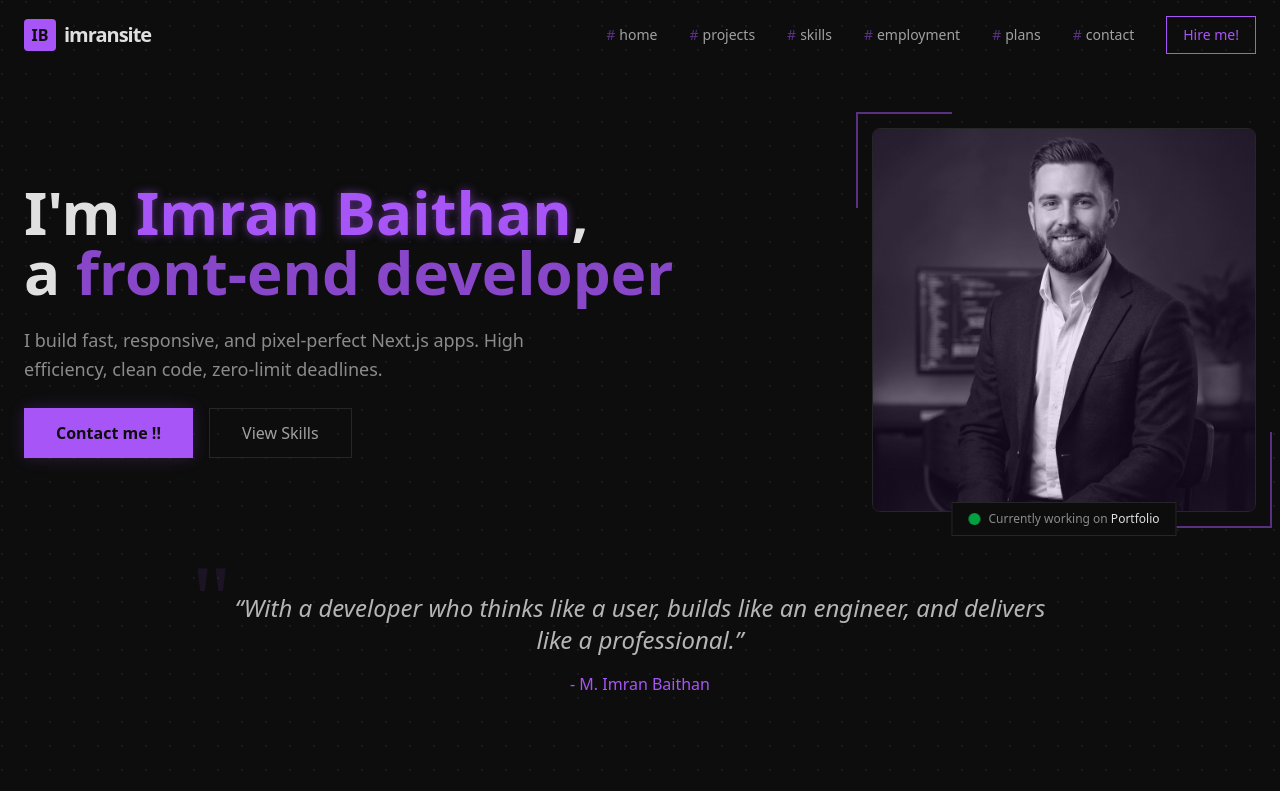
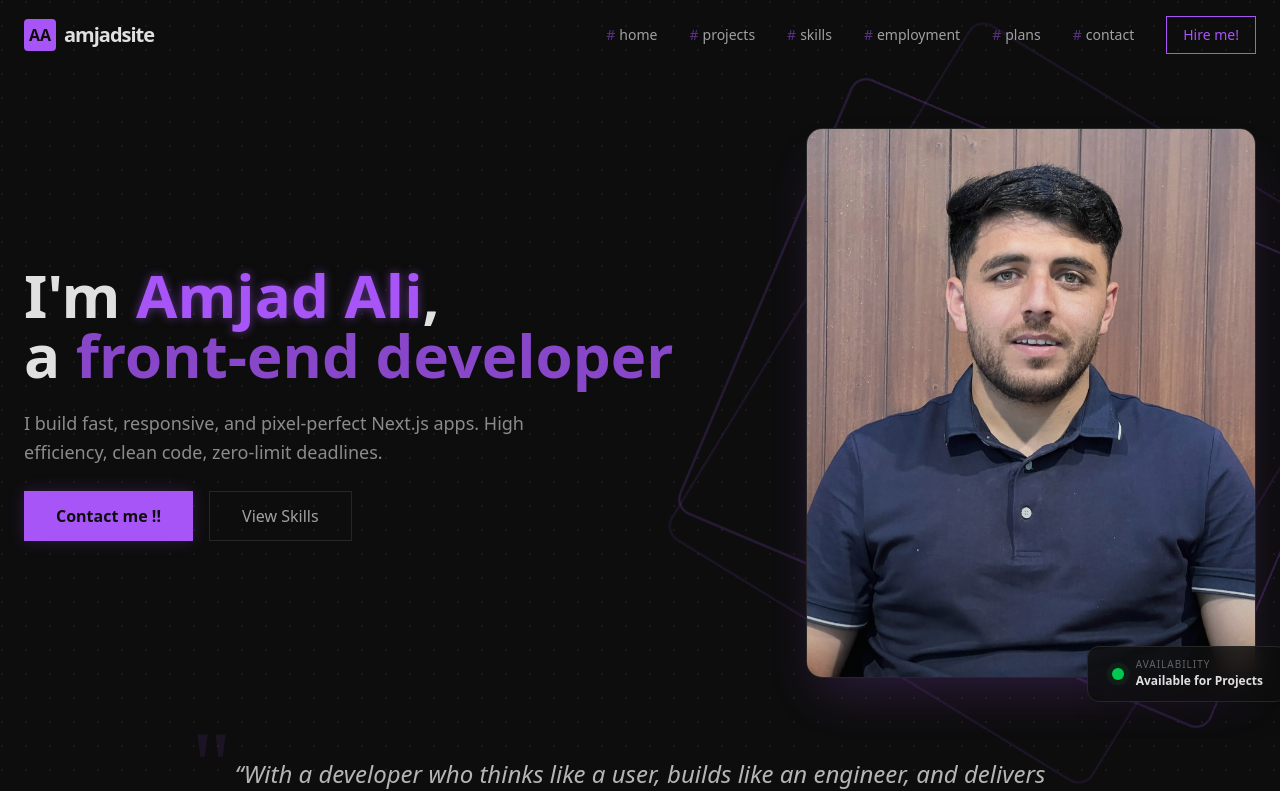
Before and after one commit to Amjad-722/Amjad.site, a Next.js app: page / in a window 1280 px wide. Shown: the top 791 px of the page. Built offline with nearby package versions, Linux system fonts and the light colour scheme.

Commit message:
ufpated geroe image

```diff
--- a/src/app/layout.tsx
+++ b/src/app/layout.tsx
@@ -13,7 +13,7 @@ const jetbrainsMono = JetBrains_Mono({
 });
 
 export const metadata: Metadata = {
-  title: "Imran Baithan | Front-end Developer",
+  title: "Amjad Ali | Front-end Developer",
   description: "I build fast, responsive, and beautiful web applications with modern technologies.",
 };
 
--- a/src/components/employment.tsx
+++ b/src/components/employment.tsx
@@ -6,7 +6,7 @@ import { motion } from "framer-motion";
 const experiences = [
   {
     title: "Full-stack Developer / Owner",
-    company: "Imran.me",
+    company: "Amjad.me",
     period: "January 2021 - Present",
     description: [
       "Built and maintained complex web applications using Next.js and Supabase.",
--- a/src/components/footer-sections.tsx
+++ b/src/components/footer-sections.tsx
@@ -8,7 +8,7 @@ const testimonials = [
   {
     name: "Ahmad Suleiman",
     role: "CEO at TechFlow",
-    content: "Imran delivered a high-quality dashboard that exceeded our expectations. His attention to detail is remarkable.",
+    content: "Amjad Ali delivered a high-quality dashboard that exceeded our expectations. His attention to detail is remarkable.",
     stars: 5,
   },
   {
@@ -87,14 +87,14 @@ export const Contact = () => {
             <div className="border border-border p-6 space-y-4 max-w-sm">
               <h4 className="font-bold font-mono text-accent">Message me here</h4>
               <div className="space-y-2">
-                <a href="mailto:imran@example.com" className="block text-sm text-foreground/60 hover:text-accent font-mono transition-colors">
-                   Email: imran@example.com
+                <a href="mailto:amjad@example.com" className="block text-sm text-foreground/60 hover:text-accent font-mono transition-colors">
+                   Email: amjad@example.com
                 </a>
                 <a href="#" className="block text-sm text-foreground/60 hover:text-accent font-mono transition-colors">
-                   Twitter: @imranbaithan
+                   Twitter: @amjadali
                 </a>
                 <a href="#" className="block text-sm text-foreground/60 hover:text-accent font-mono transition-colors">
-                   Discord: Imran#1234
+                   Discord: Amjad#1234
                 </a>
               </div>
             </div>
--- a/src/components/footer.tsx
+++ b/src/components/footer.tsx
@@ -8,10 +8,10 @@ export const Footer = () => {
           <div className="space-y-4">
             <div className="flex items-center gap-2">
               <div className="w-6 h-6 bg-accent rounded-sm flex items-center justify-center font-mono font-bold text-background text-xs">
-                IB
+                AA
               </div>
-              <span className="font-mono font-bold">imransite</span>
-              <span className="text-foreground/40 text-xs font-mono ml-4">imran@example.com</span>
+              <span className="font-mono font-bold">amjadsite</span>
+              <span className="text-foreground/40 text-xs font-mono ml-4">amjad@example.com</span>
             </div>
             <p className="text-sm text-foreground/60 font-mono">
               Front-end developer and UI designer
@@ -32,7 +32,7 @@ export const Footer = () => {
         </div>
 
         <div className="text-center text-foreground/30 text-[10px] font-mono">
-          © Copyright 2026. Made with Next.js, Tailwind, and Framer Motion by Imran.
+          © Copyright 2026. Made with Next.js, Tailwind, and Framer Motion by Amjad Ali.
         </div>
       </div>
     </footer>
--- a/src/components/hero.tsx
+++ b/src/components/hero.tsx
@@ -16,7 +16,7 @@ export const Hero = () => {
         >
           <div className="space-y-2">
             <h1 className="text-4xl md:text-6xl font-bold font-mono">
-              I&apos;m <span className="text-accent text-glow">Imran Baithan</span>,
+              I&apos;m <span className="text-accent text-glow">Amjad Ali</span>,
               <br />
               a <span className="text-accent/80">front-end developer</span>
             </h1>
@@ -38,29 +38,43 @@ export const Hero = () => {
         </motion.div>
 
         <motion.div
-          initial={{ opacity: 0, scale: 0.8 }}
-          animate={{ opacity: 1, scale: 1 }}
-          transition={{ duration: 0.6, delay: 0.2 }}
-          className="relative w-64 h-64 md:w-96 md:h-96"
+          initial={{ opacity: 0, scale: 0.9, rotate: -2 }}
+          animate={{ opacity: 1, scale: 1, rotate: 0 }}
+          transition={{ duration: 0.8, ease: "easeOut" }}
+          className="relative w-72 h-80 md:w-[450px] md:h-[550px]"
         >
-          {/* Decorative elements */}
-          <div className="absolute -top-4 -left-4 w-24 h-24 border-t-2 border-l-2 border-accent/50" />
-          <div className="absolute -bottom-4 -right-4 w-24 h-24 border-b-2 border-r-2 border-accent/50" />
+          {/* Animated decorative rings */}
+          <div className="absolute inset-0 border-2 border-accent/20 rounded-2xl -rotate-3 scale-105 animate-[spin_20s_linear_infinite]" />
+          <div className="absolute inset-0 border-2 border-accent/10 rounded-2xl rotate-6 scale-110 animate-[spin_15s_linear_infinite_reverse]" />
 
-          <div className="relative w-full h-full overflow-hidden border border-border rounded-lg group">
+          {/* Main image container with glassmorphism and glow */}
+          <div className="relative w-full h-full overflow-hidden border border-border rounded-2xl group shadow-2xl shadow-accent/20">
             <Image
-              src="/hero-portrait.png"
-              alt="Imran Baithan"
+              src="/hero-portrait.jpg"
+              alt="Amjad Ali"
               fill
-              className="object-cover grayscale hover:grayscale-0 transition-all duration-500 scale-110"
+              sizes="(max-width: 768px) 100vw, (max-width: 1200px) 50vw, 450px"
+              className="object-cover object-top transition-all duration-700 group-hover:scale-105"
               priority
             />
-            <div className="absolute inset-0 bg-accent/10 group-hover:bg-transparent transition-colors" />
+
+            {/* Subtle overlay gradient */}
+            <div className="absolute inset-0 bg-gradient-to-t from-background/40 to-transparent opacity-60 group-hover:opacity-30 transition-opacity" />
+
+            {/* Glow effect on hover */}
+            <div className="absolute inset-0 opacity-0 group-hover:opacity-100 transition-opacity duration-500 bg-accent/5 pointer-events-none" />
           </div>
 
-          <div className="absolute -bottom-6 left-1/2 -translate-x-1/2 w-max bg-background border border-border px-4 py-2 flex items-center gap-2">
-            <div className="w-3 h-3 bg-green-500 rounded-full animate-pulse" />
-            <span className="font-mono text-xs text-foreground/60">Currently working on <span className="text-foreground">Portfolio</span></span>
+          {/* Status Badge */}
+          <div className="absolute -bottom-6 right-4 md:-right-8 bg-background/80 backdrop-blur-md border border-border px-6 py-3 rounded-xl shadow-xl flex items-center gap-3">
+            <div className="relative">
+              <div className="w-3 h-3 bg-green-500 rounded-full" />
+              <div className="absolute inset-0 w-3 h-3 bg-green-500 rounded-full animate-ping opacity-75" />
+            </div>
+            <div className="flex flex-col">
+              <span className="font-mono text-[10px] text-foreground/40 uppercase tracking-widest leading-none mb-1">Availability</span>
+              <span className="font-mono text-xs font-bold text-foreground">Available for Projects</span>
+            </div>
           </div>
         </motion.div>
       </div>
@@ -75,7 +89,7 @@ export const Hero = () => {
         <p className="text-xl md:text-2xl font-mono text-foreground/80 italic">
           &ldquo;With a developer who thinks like a user, builds like an engineer, and delivers like a professional.&rdquo;
         </p>
-        <div className="mt-4 font-mono text-accent">- M. Imran Baithan</div>
+        <div className="mt-4 font-mono text-accent">- Amjad Ali</div>
       </motion.div>
     </section>
   );
--- a/src/components/navbar.tsx
+++ b/src/components/navbar.tsx
@@ -37,9 +37,9 @@ export const Navbar = () => {
       <div className="max-w-7xl mx-auto flex items-center justify-between">
         <Link href="/" className="flex items-center gap-2 group">
           <div className="w-8 h-8 bg-accent rounded-sm flex items-center justify-center font-mono font-bold text-background group-hover:scale-110 transition-transform">
-            IB
+            AA
           </div>
-          <span className="font-mono text-xl font-bold tracking-tighter">imransite</span>
+          <span className="font-mono text-xl font-bold tracking-tighter">amjadsite</span>
         </Link>
 
         {/* Desktop Nav */}
```
Also changed, not shown: public/hero-portrait.jpg (added), public/hero-portrait.png (deleted).
